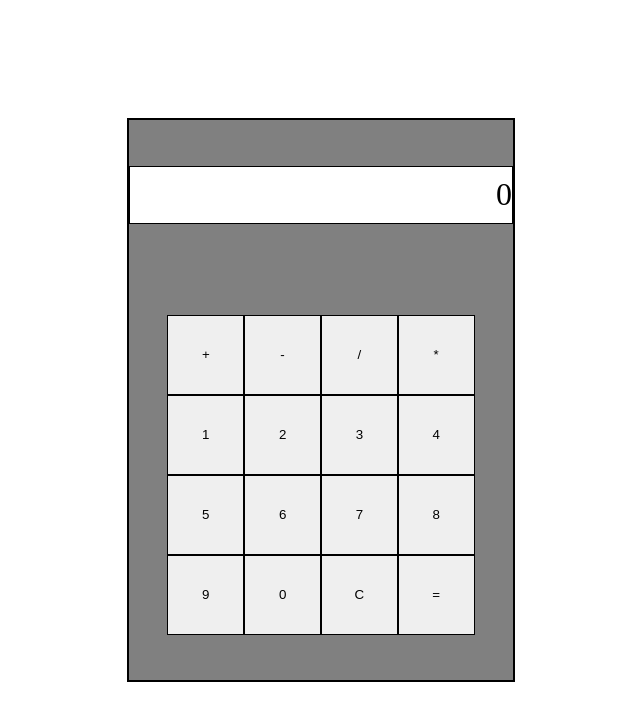
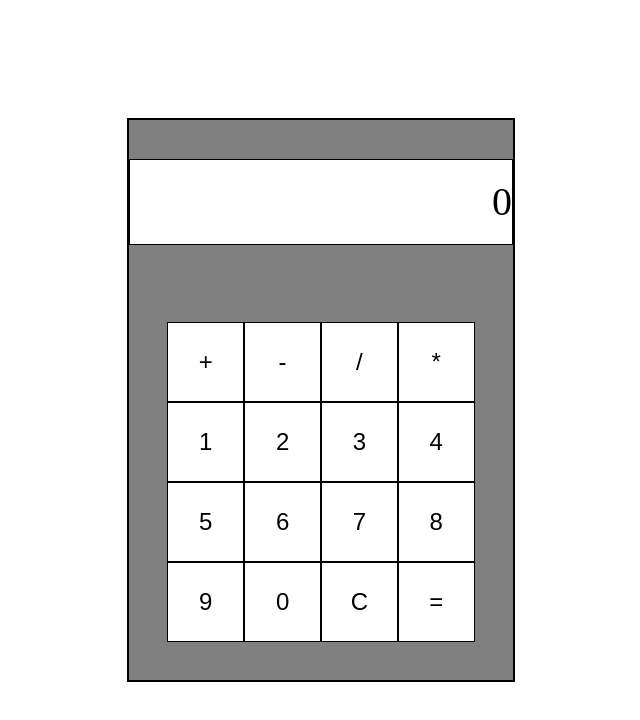
Before and after one commit to jennifertieu/top-calculator, a plain HTML site: page index.html in a window 1280 px wide. Shown: the whole page, without its empty margins (319-959 px from the left). Drawn offline with Linux system fonts and the light colour scheme.

Commit message:
update font style, add background color

```diff
--- a/style.css
+++ b/style.css
@@ -15,9 +15,9 @@ body {
     display: flex;
     justify-content: flex-end;
     align-items: center;
-    font-size: 2rem;
+    font-size: 2.5rem;
     background-color: white;
-    height: 10%;
+    height: 15%;
     border: 1px solid black;
 }
 
@@ -44,6 +44,9 @@ body {
     justify-content: center;
     align-items: center;
     border: 1px solid black;
+    background-color: white;
+    font-size: 1.5rem;
+    font-weight: 500;
 }
 
 .button:hover {
```
